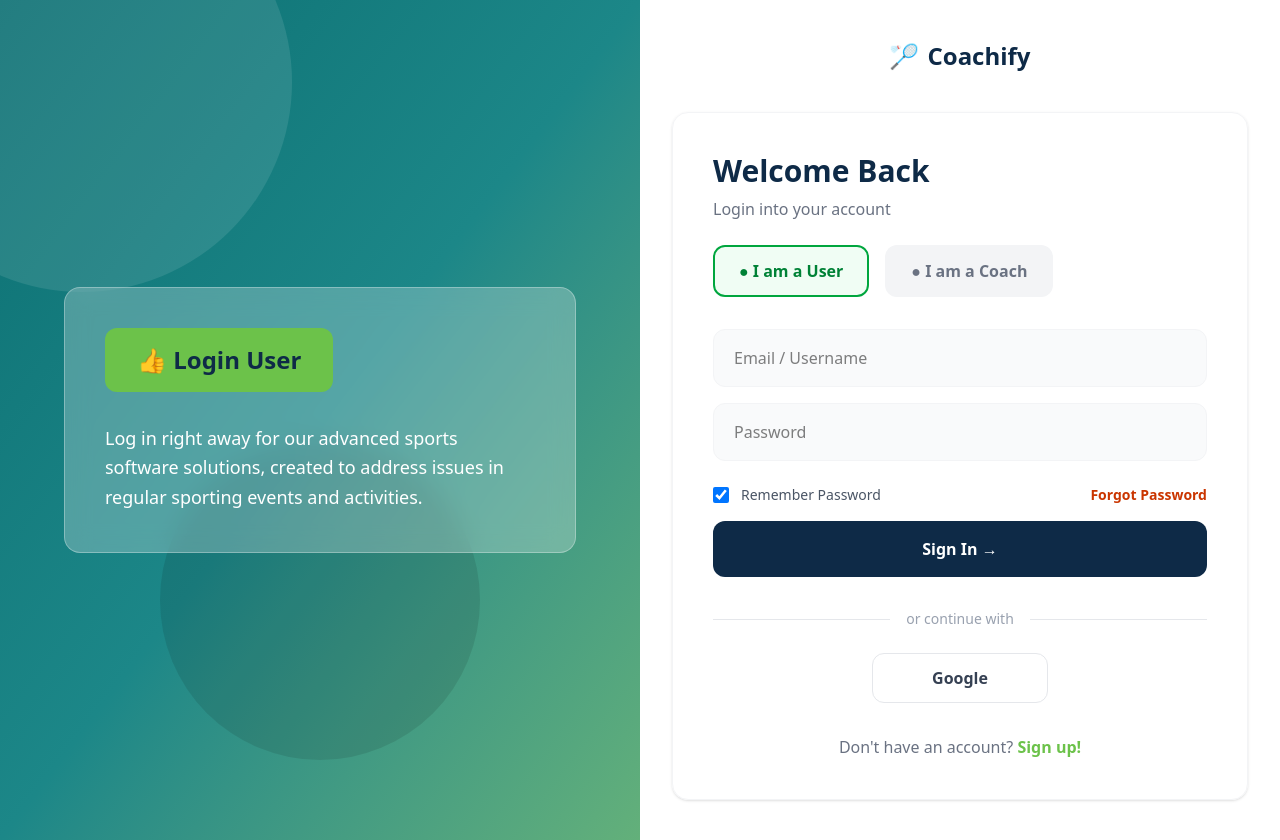
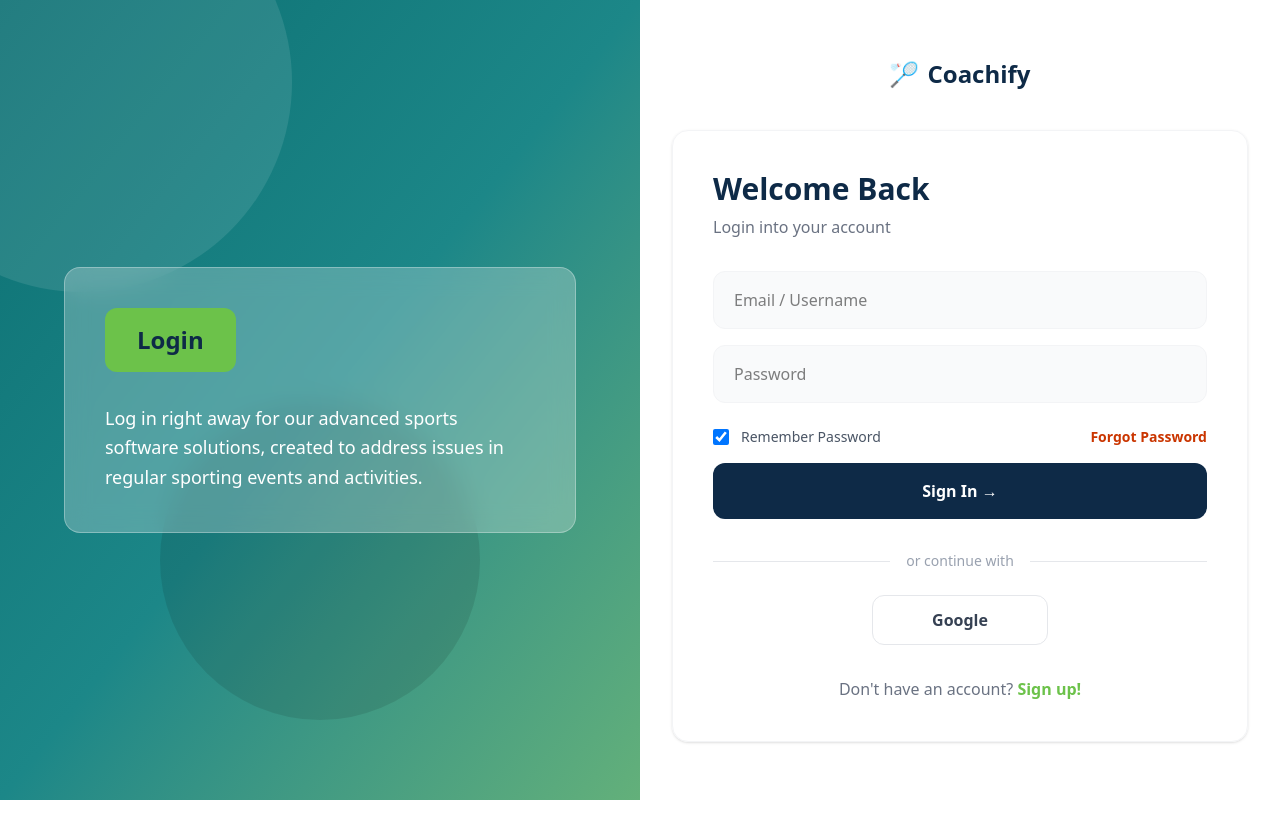
Before and after one commit to maliko18/Coachify, a React (Vite) app in the folder FrontEnd/: page /login in a window 1280 px wide. After the commit the page ends 800 px from the top, so only its background shows below. Built offline with nearby package versions, Linux system fonts and the light colour scheme.

Commit message:
auth tweaks

```diff
--- a/FrontEnd/src/components/Header.tsx
+++ b/FrontEnd/src/components/Header.tsx
@@ -5,13 +5,11 @@ const Header = () => {
 
   return (
     <nav className="bg-[color:var(--navbar)] px-10 py-4 flex items-center justify-between">
-      {/* Logo */}
       <div className="flex items-center gap-2 text-2xl font-bold text-white">
         <span className="text-[color:var(--accent)]">🏸</span>
         <span className="font-extrabold">Coachify</span>
       </div>
 
-      {/* Menu */}
       <ul className="hidden md:flex items-center gap-8 text-sm font-medium text-white">
         <li className="text-[color:var(--accent)] cursor-pointer">Home</li>
         <li className="cursor-pointer hover:text-[color:var(--accent)]">
@@ -39,7 +37,7 @@ const Header = () => {
         </button>
 
         <button className="bg-[color:var(--primary)] text-white px-5 py-2 rounded-xl font-semibold flex items-center gap-2">
-          ✔ List Your Court
+          List Your Court
         </button>
       </div>
     </nav>
--- a/FrontEnd/src/pages/Login.tsx
+++ b/FrontEnd/src/pages/Login.tsx
@@ -6,40 +6,35 @@ type Role = "user" | "coach";
 export default function Login() {
   const navigate = useNavigate();
 
-  const [role, setRole] = useState<Role>("user");
+ // const [role, setRole] = useState<Role>("user");
   const [emailOrUsername, setEmailOrUsername] = useState<string>("");
   const [password, setPassword] = useState<string>("");
   const [remember, setRemember] = useState<boolean>(true);
 
-  const roleLabel = useMemo(
+ /* const roleLabel = useMemo(
     () => (role === "user" ? "User" : "Coach"),
     [role]
   );
-
+ */
   const onSubmit = (e: React.FormEvent) => {
     e.preventDefault();
 
-    // ✅ Ici tu brancheras ton API (axios/fetch)
     console.log("LOGIN SUBMIT", {
-      role,
+    //  role,
       emailOrUsername,
       password,
       remember,
     });
 
-    // exemple navigation après login
     navigate("/");
   };
 
   const onGoogleSignIn = () => {
-    // ✅ Ici tu branches OAuth Google (Firebase, NextAuth, etc.)
-    console.log("GOOGLE SIGN IN", { role });
-    alert(`Google sign-in for: ${roleLabel}`);
+    console.log("GOOGLE SIGN IN");
   };
 
   return (
     <div className="min-h-screen grid lg:grid-cols-2">
-      {/* LEFT – color background */}
       <div className="hidden lg:flex items-center justify-center relative
                       bg-gradient-to-br from-[#0b6f72] via-[#1c8788] to-[#63b07a]">
         <div className="absolute -top-32 -left-32 w-[420px] h-[420px] rounded-full bg-white/10" />
@@ -50,7 +45,7 @@ export default function Login() {
           <div className="inline-flex items-center gap-3
                           bg-[color:var(--accent)] px-8 py-4 rounded-xl
                           font-extrabold text-[color:var(--primary)] text-2xl">
-            👍 Login {roleLabel}
+             Login
           </div>
 
           <p className="mt-8 text-white text-lg leading-relaxed">
@@ -60,10 +55,8 @@ export default function Login() {
         </div>
       </div>
 
-      {/* RIGHT – form */}
       <div className="flex items-center justify-center px-6 py-10 bg-white">
         <div className="w-full max-w-xl">
-          {/* Logo */}
           <div className="flex items-center justify-center gap-2 mb-10">
             <span className="text-2xl">🏸</span>
             <span className="text-2xl font-extrabold text-[color:var(--primary)]">
@@ -78,36 +71,7 @@ export default function Login() {
             </h1>
             <p className="text-gray-500 mt-2">Login into your account</p>
 
-            {/* Role toggle */}
-            <div className="mt-6 flex gap-4 items-center">
-              <button
-                type="button"
-                onClick={() => setRole("user")}
-                className={`px-6 py-3 rounded-xl font-semibold border-2 transition
-                  ${
-                    role === "user"
-                      ? "border-green-600 text-green-700 bg-green-50"
-                      : "border-transparent text-gray-500 bg-gray-100 hover:bg-gray-200"
-                  }`}
-              >
-                ● I am a User
-              </button>
 
-              <button
-                type="button"
-                onClick={() => setRole("coach")}
-                className={`px-6 py-3 rounded-xl font-semibold border-2 transition
-                  ${
-                    role === "coach"
-                      ? "border-green-600 text-green-700 bg-green-50"
-                      : "border-transparent text-gray-500 bg-gray-100 hover:bg-gray-200"
-                  }`}
-              >
-                ● I am a Coach
-              </button>
-            </div>
-
-            {/* Form */}
             <form onSubmit={onSubmit} className="mt-8 space-y-4">
               <input
                 value={emailOrUsername}
@@ -126,7 +90,6 @@ export default function Login() {
                 required
               />
 
-              {/* Remember + forgot */}
               <div className="flex items-center justify-between text-sm pt-2">
                 <label className="flex items-center gap-3 text-gray-600">
                   <input
@@ -147,7 +110,6 @@ export default function Login() {
                 </button>
               </div>
 
-              {/* Sign In */}
               <button
                 type="submit"
                 className="w-full py-4 rounded-xl bg-[color:var(--primary)] hover:bg-[color:var(--accent)] duration-800 text-white font-semibold"
@@ -156,14 +118,12 @@ export default function Login() {
               </button>
             </form>
 
-            {/* Divider */}
             <div className="mt-8 flex items-center gap-4 text-gray-400">
               <div className="h-px bg-gray-200 flex-1" />
               <span className="text-sm">or continue with</span>
               <div className="h-px bg-gray-200 flex-1" />
             </div>
 
-            {/* Google only */}
             <div className="mt-6 flex justify-center">
               <button
                 type="button"
--- a/FrontEnd/src/pages/Signup.tsx
+++ b/FrontEnd/src/pages/Signup.tsx
@@ -8,7 +8,8 @@ export default function Signup() {
   const [role, setRole] = useState<Role>("user");
 
   const [form, setForm] = useState({
-    name: "",
+    firstName: "",
+    lastName: "",
     email: "",
     password: "",
     confirmPassword: "",
@@ -103,10 +104,18 @@ export default function Signup() {
             <form onSubmit={onSubmit} className="mt-8 space-y-4">
               <input
                 className="w-full rounded-xl bg-gray-50 border border-gray-100 px-5 py-4 outline-none focus:ring-2 focus:ring-green-200"
-                placeholder="Full Name"
+                placeholder="First Name"
                 required
-                value={form.name}
-                onChange={(e) => setForm({ ...form, name: e.target.value })}
+                value={form.firstName}
+                onChange={(e) => setForm({ ...form, firstName: e.target.value })}
+              />
+
+              <input
+                className="w-full rounded-xl bg-gray-50 border border-gray-100 px-5 py-4 outline-none focus:ring-2 focus:ring-green-200"
+                placeholder="Last Name"
+                required
+                value={form.lastName}
+                onChange={(e) => setForm({ ...form, lastName: e.target.value })}
               />
 
               <input
```
